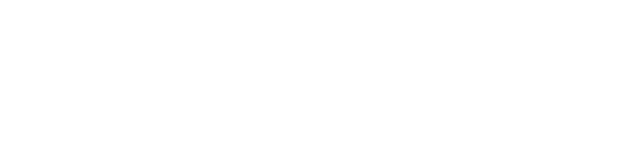
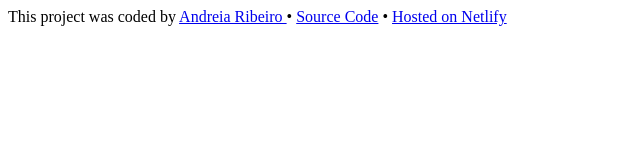
Before and after one commit to andreiapatriciaribeiro88-web/meteo-app, a plain HTML site: page index.html in a window 1280 px wide. Shown: the whole page, without its empty margins (0-640 px from the left). Drawn offline with Linux system fonts and the light colour scheme.

Commit message:
add footer to index.html

```diff
--- a/index.html
+++ b/index.html
@@ -5,5 +5,22 @@
     <meta name="viewport" content="width=device-width, initial-scale=1.0" />
     <title>Meteo App</title>
   </head>
-  <body></body>
+  <body>
+    <footer>
+      This project was coded by
+      <a href="https://github.com/andreiapatriciaribeiro88-web" target="_blank"
+        >Andreia Ribeiro
+      </a>
+      •
+      <a
+        href="https://github.com/andreiapatriciaribeiro88-web?tab=repositories"
+        target="_blank"
+        >Source Code</a
+      >
+      •
+      <a href="https://meteo-app-ar.netlify.app/" target="_blank"
+        >Hosted on Netlify</a
+      >
+    </footer>
+  </body>
 </html>
```
